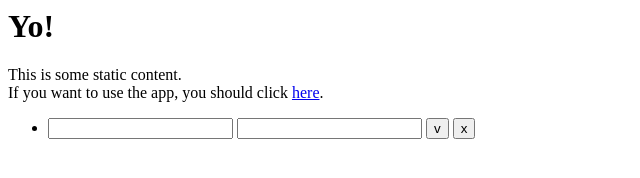
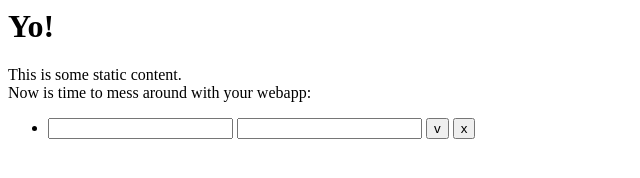
Before and after one commit to ContainerSolutions/k8sbhw, a plain HTML site: page frontend/index.html in a window 1280 px wide. Shown: the full height of the page, 0-640 px from the left. Drawn offline with nearby package versions, Linux system fonts and the light colour scheme; no server answers.

Commit message:
frontend: minor index update

```diff
--- a/frontend/index.html
+++ b/frontend/index.html
@@ -8,7 +8,7 @@
     <h1>Yo!</h1>
     This is some static content.
     </br>
-    If you want to use the app, you should click <a href="/app/">here</a>.
+    Now is time to mess around with your webapp:
     </br>
     <div id="app">
       <record-list :records="records"></record-list>
```
